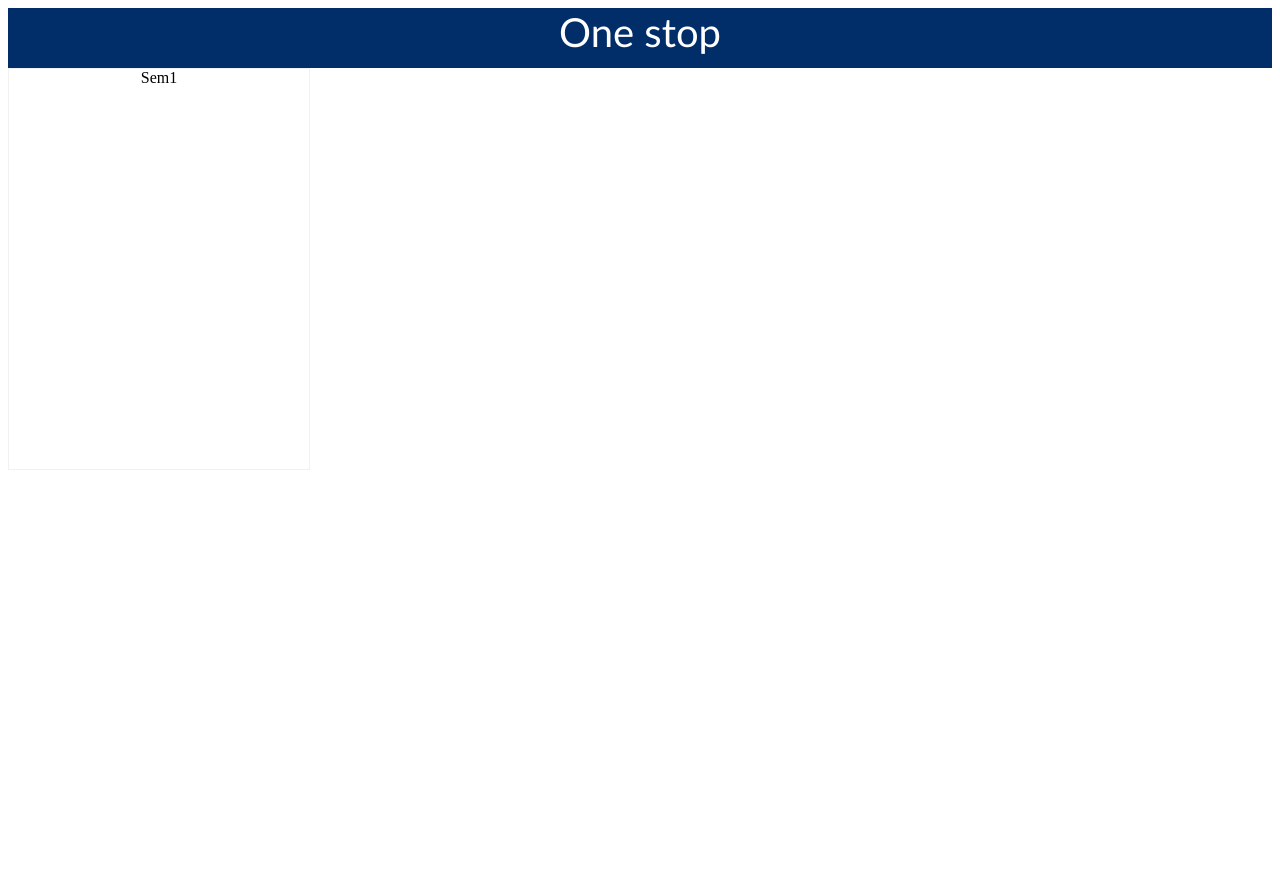
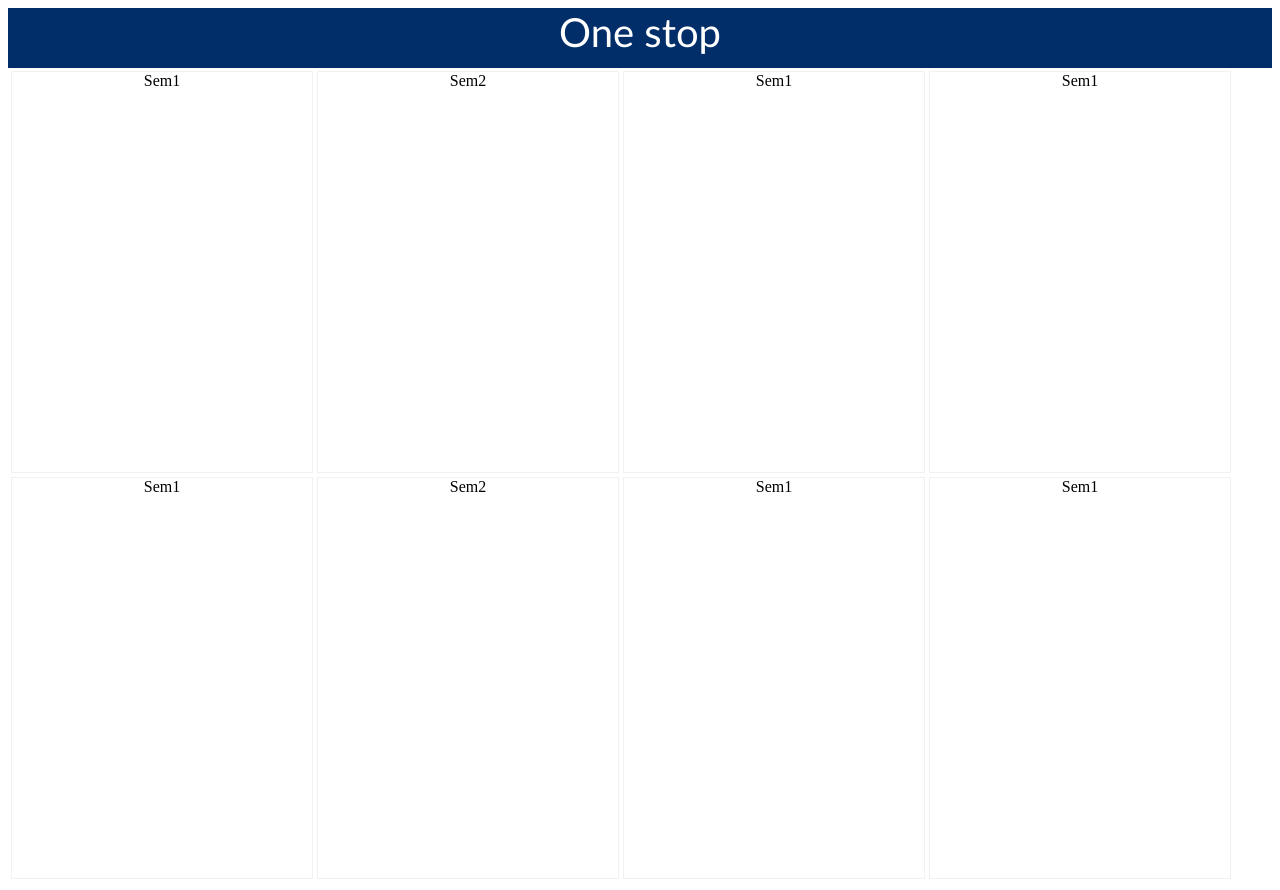
Before and after one commit to ektaarora3501/interact, a Django app: page /interact/study_stuff in a window 1280 px wide. Before the commit the page ends 470 px from the top, so only its background shows below. Run offline with Django 3.2, Linux system fonts and the light colour scheme.

Commit message:
Adding base for links

```diff
--- a/meetup/templates/syllabus_page.html
+++ b/meetup/templates/syllabus_page.html
@@ -89,6 +89,9 @@ img{
   <div class="header">
     One stop
   </div>
+  <table>
+    <tr>
+      <td>
   <div class="flip-card">
  <div class="flip-card-inner">
    <div class="flip-card-front">
@@ -101,7 +104,119 @@ img{
                 </ul>
           </div>
         </div>
+   </div>
+ </td>
+ <td>
+<div class="flip-card">
+<div class="flip-card-inner">
+<div class="flip-card-front">
+Sem2
 </div>
+   <div class="flip-card-back">
+           <ul>
+             <li> sub1</li>
+             <li>sub2</li>
+           </ul>
+     </div>
+   </div>
+</div>
+</td>
+<td>
+<div class="flip-card">
+<div class="flip-card-inner">
+<div class="flip-card-front">
+Sem1
+</div>
+  <div class="flip-card-back">
+          <ul>
+            <li> sub1</li>
+            <li>sub2</li>
+          </ul>
+    </div>
+  </div>
+</div>
+</td>
+<td>
+<div class="flip-card">
+<div class="flip-card-inner">
+<div class="flip-card-front">
+Sem1
+</div>
+  <div class="flip-card-back">
+          <ul>
+            <li> sub1</li>
+            <li>sub2</li>
+          </ul>
+    </div>
+  </div>
+</div>
+</td>
+
+</tr>
+
+<tr>
+  <td>
+<div class="flip-card">
+<div class="flip-card-inner">
+<div class="flip-card-front">
+Sem1
+</div>
+    <div class="flip-card-back">
+            <ul>
+              <li> sub1</li>
+              <li>sub2</li>
+            </ul>
+      </div>
+    </div>
+</div>
+</td>
+<td>
+<div class="flip-card">
+<div class="flip-card-inner">
+<div class="flip-card-front">
+Sem2
+</div>
+<div class="flip-card-back">
+       <ul>
+         <li> sub1</li>
+         <li>sub2</li>
+       </ul>
+ </div>
+</div>
+</div>
+</td>
+<td>
+<div class="flip-card">
+<div class="flip-card-inner">
+<div class="flip-card-front">
+Sem1
+</div>
+<div class="flip-card-back">
+      <ul>
+        <li> sub1</li>
+        <li>sub2</li>
+      </ul>
+</div>
+</div>
+</div>
+</td>
+<td>
+<div class="flip-card">
+<div class="flip-card-inner">
+<div class="flip-card-front">
+Sem1
+</div>
+<div class="flip-card-back">
+      <ul>
+        <li> sub1</li>
+        <li>sub2</li>
+      </ul>
+</div>
+</div>
+</div>
+</td>
+
+</tr>
 
 </body>
 </html>
```
